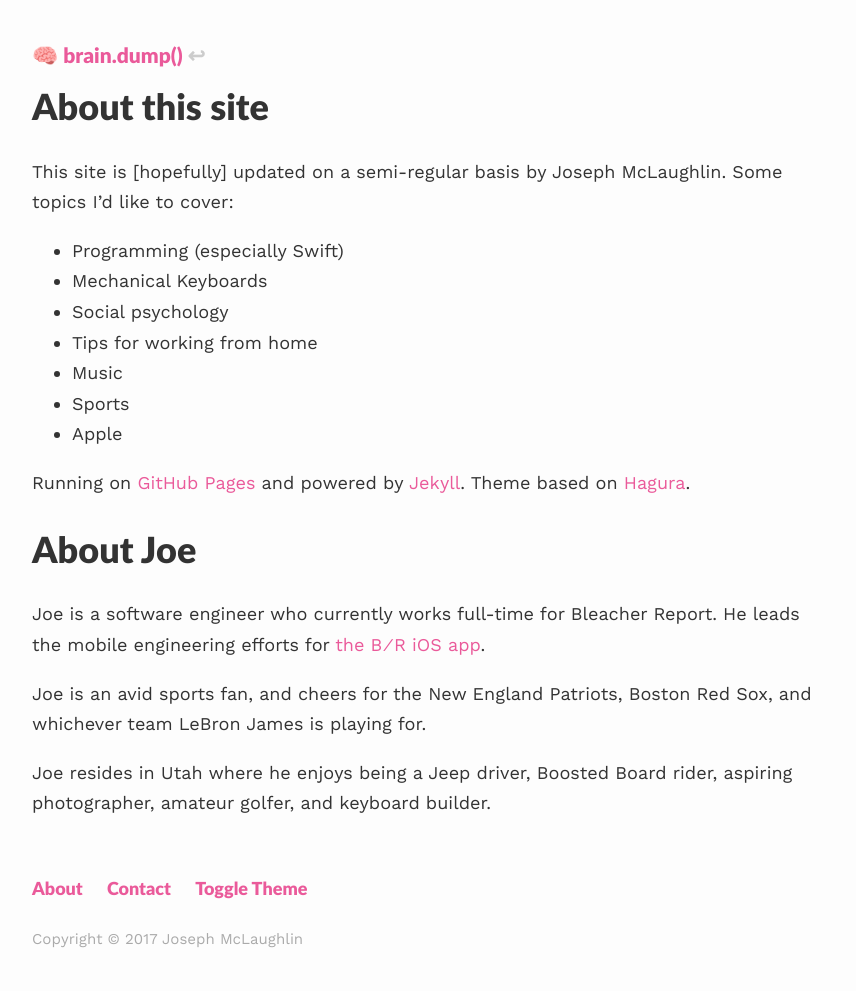
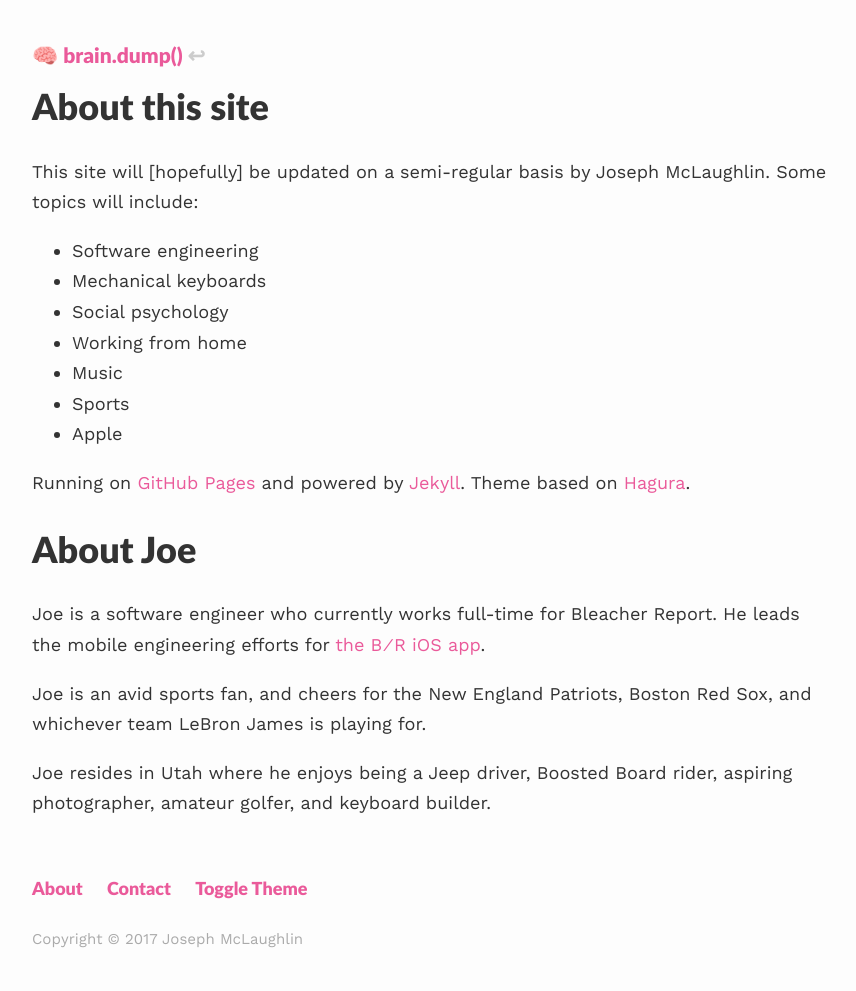
Before and after one commit to mclaughj/mclaughj.github.io, a Jekyll site: the page built from about.md, in a window 1280 px wide. Shown: the whole page, without its empty margins (208-1064 px from the left). Built offline with Jekyll 4.4.1, drawn with Linux system fonts in a browser that asks for light colours.

Commit message:
Editing about page and whitespace

```diff
--- a/_layouts/home.html
+++ b/_layouts/home.html
@@ -12,7 +12,7 @@ layout: compress
   {% seo %}
 </head>
 <body>
- <script async src="/js/theme.js"></script>
+  <script async src="/js/theme.js"></script>
   <header>
   </header>
 
--- a/about.md
+++ b/about.md
@@ -5,12 +5,12 @@ permalink: /about/
 published: true
 ---
 
-This site is [hopefully] updated on a semi-regular basis by Joseph McLaughlin. Some topics I'd like to cover:
+This site will [hopefully] be updated on a semi-regular basis by Joseph McLaughlin. Some topics will include:
 
-- Programming (especially Swift)
-- Mechanical Keyboards
+- Software engineering
+- Mechanical keyboards
 - Social psychology
-- Tips for working from home
+- Working from home
 - Music
 - Sports
 - Apple
```
